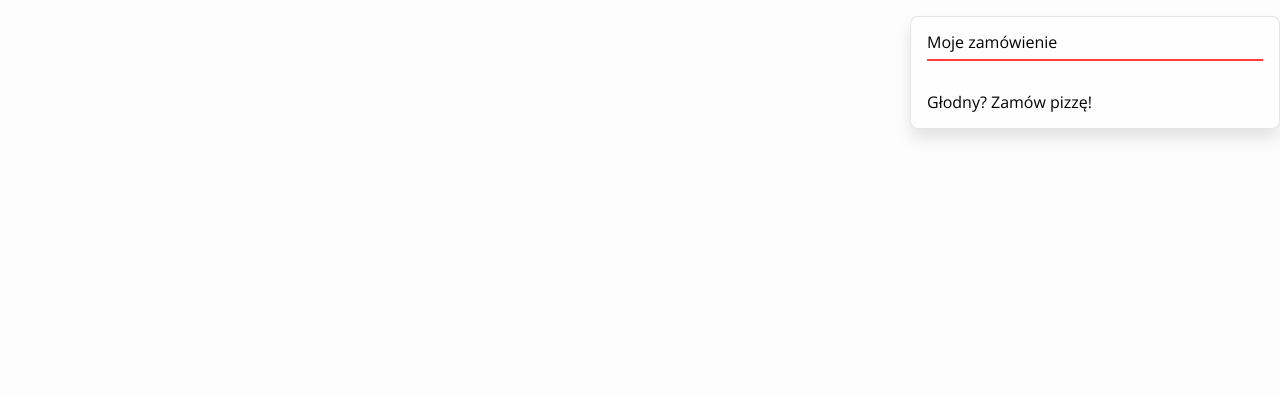
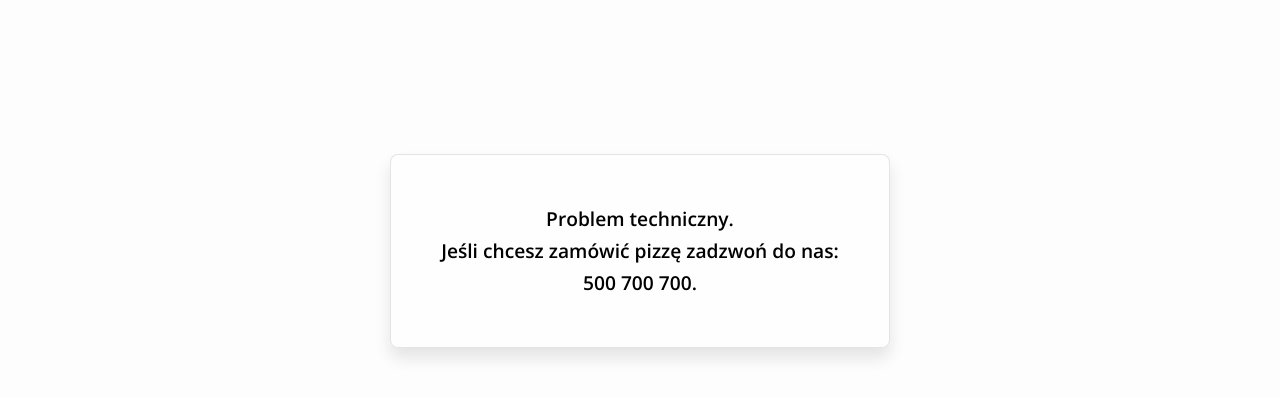
Before and after one commit to justyna-bodurka/patronage-rekru-1, a plain HTML site: page index.html in a window 1280 px wide. Shown: the part 119-516 px from the top of the page. Drawn offline with nearby package versions, Linux system fonts and the light colour scheme; no server answers.

Commit message:
feat: Error handling

```diff
--- a/css/basket.css
+++ b/css/basket.css
@@ -8,6 +8,9 @@
   border: 1px solid rgba(0, 0, 0, 0.1);
   border-radius: 0.5rem;
   padding: 1rem;
+}
+.basket--error {
+    display: none;
 }
 
 .basket__item {
--- a/css/product.css
+++ b/css/product.css
@@ -9,6 +9,20 @@
   width: 40%;
   margin-left: 30%;
   grid-template-columns: 1fr;
+}
+
+.products__list-error {
+  font-size: 1.2rem;
+  font-weight: 800;
+  line-height: 2rem;
+  text-align: center;
+  padding: 3rem 0;
+  margin-top: 138px;
+  background: rgba(255, 255, 255, 0.6);
+  box-shadow: 0px 10px 16px rgba(0, 0, 0, 0.1);
+  border: 1px solid rgba(0, 0, 0, 0.1);
+  border-radius: 0.5rem;
+
 }
 
 .product {
--- a/index.html
+++ b/index.html
@@ -15,7 +15,8 @@
     </header>
     <main>
 
-      <div class="products__list products__list--center">
+      <div class="products__list products__list--center ">
+        <div class="products__list-error" hidden="true"></div>
       </div>
       <div class="basket">
         <div class="basket__header"> Moje zamówienie</div>
--- a/js/main.js
+++ b/js/main.js
@@ -1,10 +1,12 @@
 let BASKET = [];
 let PRODUCTS_LIST = [];
 
-fetch("https://raw.githubusercontent.com/alexsimkovich/patronage/main/api/data.json")
+fetch(
+  "https://raw.githubusercontent.com/alexsimkovich/patronage/main/api/data.json"
+)
   .then((resp) => resp.json())
   .then((resp) => initialize(resp))
-  .catch(() => console.log("Nie udało się pobrać danych"));
+  .catch(() => renderErrorMessage());
 
 function initialize(array) {
   PRODUCTS_LIST = array;
@@ -14,14 +16,13 @@ function initialize(array) {
   addLayoutChangeListeners();
 }
 
-
 function addProductListeners() {
   const buttons = document.querySelectorAll(".product .button");
   buttons.forEach((button) => button.addEventListener("click", addToBasket));
 }
 
 function renderProducts() {
-  console.log(PRODUCTS_LIST)
+  console.log(PRODUCTS_LIST);
   PRODUCTS_LIST.forEach((element) => {
     const list = document.querySelector(".products__list");
 
@@ -39,7 +40,9 @@ function renderProducts() {
             ", "
           )}</div>
 
-          <button class="button button--green" data-product-id="${element.id}">zamów</button>
+          <button class="button button--green" data-product-id="${
+            element.id
+          }">zamów</button>
       </div>
     </div> `
     );
@@ -47,11 +50,11 @@ function renderProducts() {
 }
 
 function addToBasket(e) {
-  console.log(e.target)
+  console.log(e.target);
   const productId = parseInt(e.target.getAttribute("data-product-id"));
   const product = PRODUCTS_LIST.find((el) => el.id === productId);
 
-  if (!product) return alert("siem nie udao");
+  if (!product) return alert("coś poszło nie tak");
 
   const productInBasket = BASKET.find((el) => el.id === productId);
 
@@ -80,7 +83,9 @@ function renderBasket() {
     <div class="basket__item-name">${product.title}</div>
     <div class="basket__item-price">${product.price.toFixed(2)}</div>
     <div class="basket__item-quantity">${product.quantity}</div>
-    <div class="basket__item-options"><button class="button button--red" data-basket-id="${product.id}">usuń</button></div>
+    <div class="basket__item-options"><button class="button button--red" data-basket-id="${
+      product.id
+    }">usuń</button></div>
   </div>`
     );
   });
@@ -88,7 +93,7 @@ function renderBasket() {
   let sum = 0;
   BASKET.forEach((product) => {
     sum = sum + product.price * product.quantity;
-   });
+  });
 
   basketFooterPrice = document.querySelector(".basket__footer-price");
   basketFooterPrice.innerHTML = `${sum.toFixed(2)} zł`;
@@ -124,14 +129,22 @@ function removeFromBasket(e) {
   }
 
   renderBasket();
-
 }
 
 function addLayoutChangeListeners() {
-  const buttonNav = document.querySelector('.button--vintage');
+  const buttonNav = document.querySelector(".button--vintage");
 
-  buttonNav.addEventListener('click', () => {
-    const nav = document.querySelector('.products__list');
-    nav.classList.toggle('products__list--center');
-  })
+  buttonNav.addEventListener("click", () => {
+    const nav = document.querySelector(".products__list");
+    nav.classList.toggle("products__list--center");
+  });
 }
+
+function renderErrorMessage() {
+  const errorMessage = document.querySelector(".products__list-error");
+  errorMessage.removeAttribute("hidden");
+  errorMessage.innerHTML =
+    "Problem techniczny. <br>Jeśli chcesz zamówić pizzę zadzwoń do nas:<br> 500 700 700.";
+  const basket = document.querySelector(".basket");
+  basket.setAttribute("hidden", "true");
+}
```
